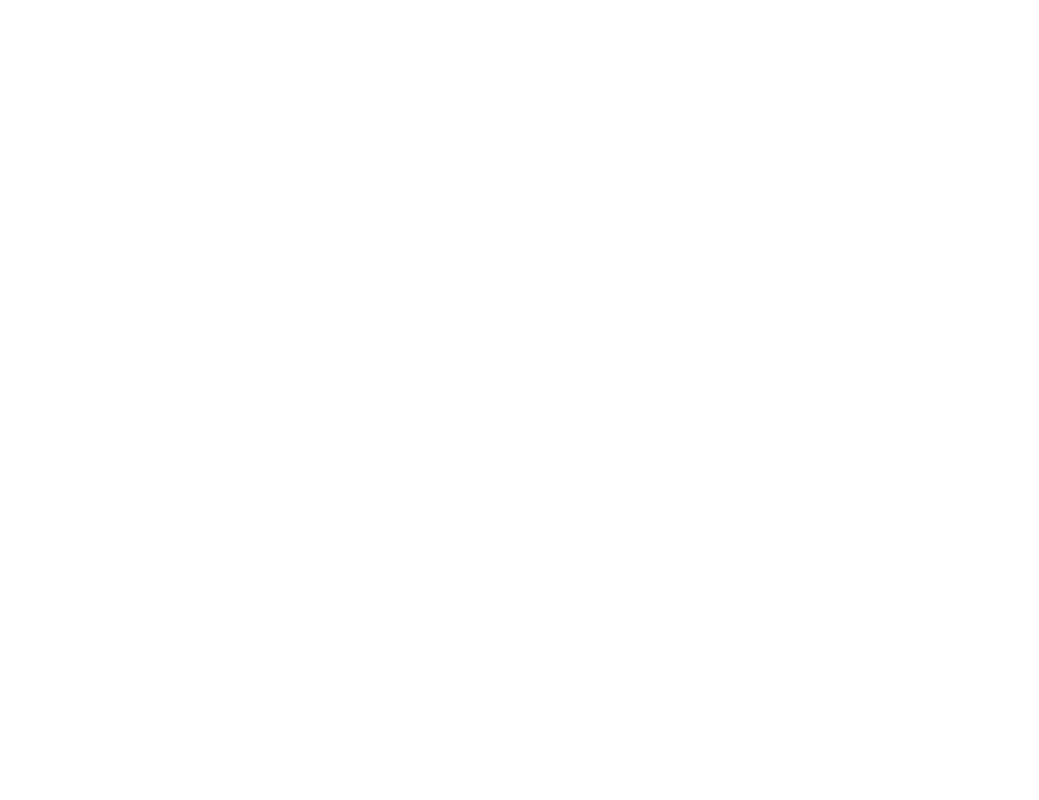
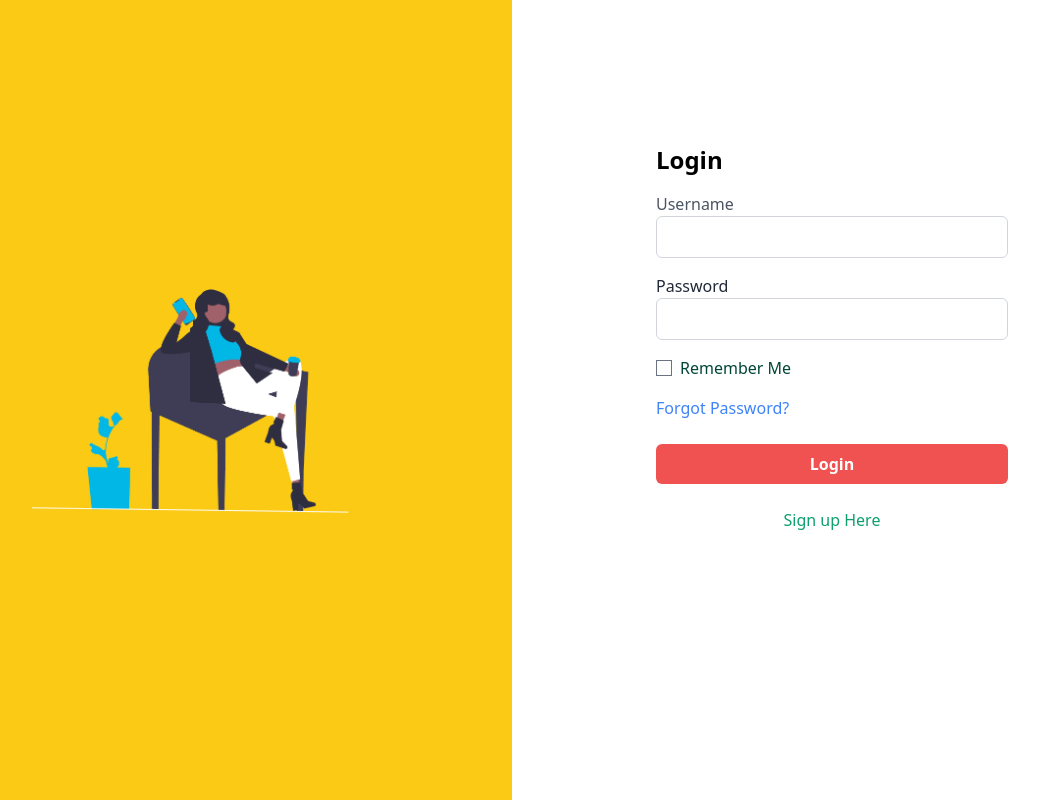
Before and after one commit to Wisnu-code/SiBaKar, a Vue app: page /login in a window 1280 px wide. Before the commit this address had no page. Shown: the whole page, without its empty margins (128-1167 px from the left). Built offline with nearby package versions, Linux system fonts and the light colour scheme.

Commit message:
penambahan halaman login

```diff
--- /dev/null
+++ b/src/components/LoginComponents.vue
@@ -0,0 +1,45 @@
+<template>
+    <!-- component -->
+    <div class="flex h-screen bg-sky-100">
+        <!-- Left: Image -->
+        <div class="w-1/2 h-screen hidden lg:flex justify-center items-center bg-yellow-300">
+            <img src="../assets/relax.png" alt="Placeholder Image" class="object-contain w-1/2 h-auto">
+        </div>
+        <!-- Right: Login Form -->
+        <div class="lg:p-36 md:p-52 sm:20 p-8 w-full lg:w-1/2 bg-white">
+            <h1 class="text-2xl font-semibold mb-4">Login</h1>
+            <form action="#" method="POST">
+                <!-- Username Input -->
+                <div class="mb-4" bg-sky-100>
+                    <label for="username" class="block text-gray-600">Username</label>
+                    <input type="text" id="username" name="username"
+                        class="w-full border border-gray-300 rounded-md py-2 px-3 focus:outline-none focus:border-blue-500"
+                        autocomplete="off">
+                </div>
+                <!-- Password Input -->
+                <div class="mb-4">
+                    <label for="password" class="block text-gray-800">Password</label>
+                    <input type="password" id="password" name="password"
+                        class="w-full border border-gray-300 rounded-md py-2 px-3 focus:outline-none focus:border-blue-500"
+                        autocomplete="off">
+                </div>
+                <!-- Remember Me Checkbox -->
+                <div class="mb-4 flex items-center">
+                    <input type="checkbox" id="remember" name="remember" class="text-red-500">
+                    <label for="remember" class="text-green-900 ml-2">Remember Me</label>
+                </div>
+                <!-- Forgot Password Link -->
+                <div class="mb-6 text-blue-500">
+                    <a href="#" class="hover:underline">Forgot Password?</a>
+                </div>
+                <!-- Login Button -->
+                <button type="submit"
+                    class="bg-red-500 hover:bg-blue-600 text-white font-semibold rounded-md py-2 px-4 w-full">Login</button>
+            </form>
+            <!-- Sign up  Link -->
+            <div class="mt-6 text-green-500 text-center">
+                <a href="#" class="hover:underline">Sign up Here</a>
+            </div>
+        </div>
+    </div>
+</template>
--- a/src/components/NavbarComponents.vue
+++ b/src/components/NavbarComponents.vue
@@ -1,13 +1,15 @@
 <template>
-    <nav class="mt-0 dark:bg-gray-900 md:mx-20 fixed z-20 top-0 start-0 border-b border-gray-200 dark:border-gray-600">
+    <nav class="mt-0 dark:bg-gray-900 md:mx-20 fixed z-20 top-3 start-0 border-b border-gray-200 dark:border-gray-600">
         <div class="max-w-screen-xl flex flex-wrap items-center justify-between p-4">
             <a href="https://flowbite.com/" class="flex items-center space-x-3 rtl:space-x-reverse">
                 <img src="https://flowbite.com/docs/images/logo.svg" class="h-8" alt="Flowbite Logo">
                 <span class="self-center text-2xl font-semibold whitespace-nowrap dark:text-white">SiBaKar</span>
             </a>
             <div class="flex md:order-2 space-x-3 md:space-x-0 rtl:space-x-reverse">
-                <button type="button"
+                <RouterLink to="/login">
+                    <button type="button"
                     class="text-white bg-blue-700 hover:bg-blue-800 focus:ring-4 focus:outline-none focus:ring-blue-300 font-medium rounded-lg text-sm px-4 py-2 text-center dark:bg-blue-600 dark:hover:bg-blue-700 dark:focus:ring-blue-800">Login</button>
+                </RouterLink>
                 <button data-collapse-toggle="navbar-sticky" type="button"
                     class="inline-flex items-center p-2 w-10 h-10 justify-center text-sm text-gray-500 rounded-lg md:hidden hover:bg-gray-100 focus:outline-none focus:ring-2 focus:ring-gray-200 dark:text-gray-400 dark:hover:bg-gray-700 dark:focus:ring-gray-600"
                     aria-controls="navbar-sticky" aria-expanded="false">
@@ -46,6 +48,8 @@
 </template>
 
 <script>
+import { RouterLink } from 'vue-router';
+
 export default {
     name: 'NavbarComponents'
 }
--- a/src/router/index.ts
+++ b/src/router/index.ts
@@ -1,6 +1,7 @@
 import { createRouter, createWebHistory } from 'vue-router'
 import HomeView from '../views/HomeView.vue'
 import AboutView from '../views/AboutView.vue'
+import LoginComponents from '@/components/LoginComponents.vue'
 
 const router = createRouter({
   history: createWebHistory(import.meta.env.BASE_URL),
@@ -22,6 +23,11 @@ const router = createRouter({
       // this generates a separate chunk (About.[hash].js) for this route
       // which is lazy-loaded when the route is visited.
       component: () => import('../views/AboutView.vue')
+    },
+    {
+      path:'/login',
+      name: 'login',
+      component: LoginComponents
     }
   ]
 })
```
Also changed, not shown: src/assets/relax.png (added).
